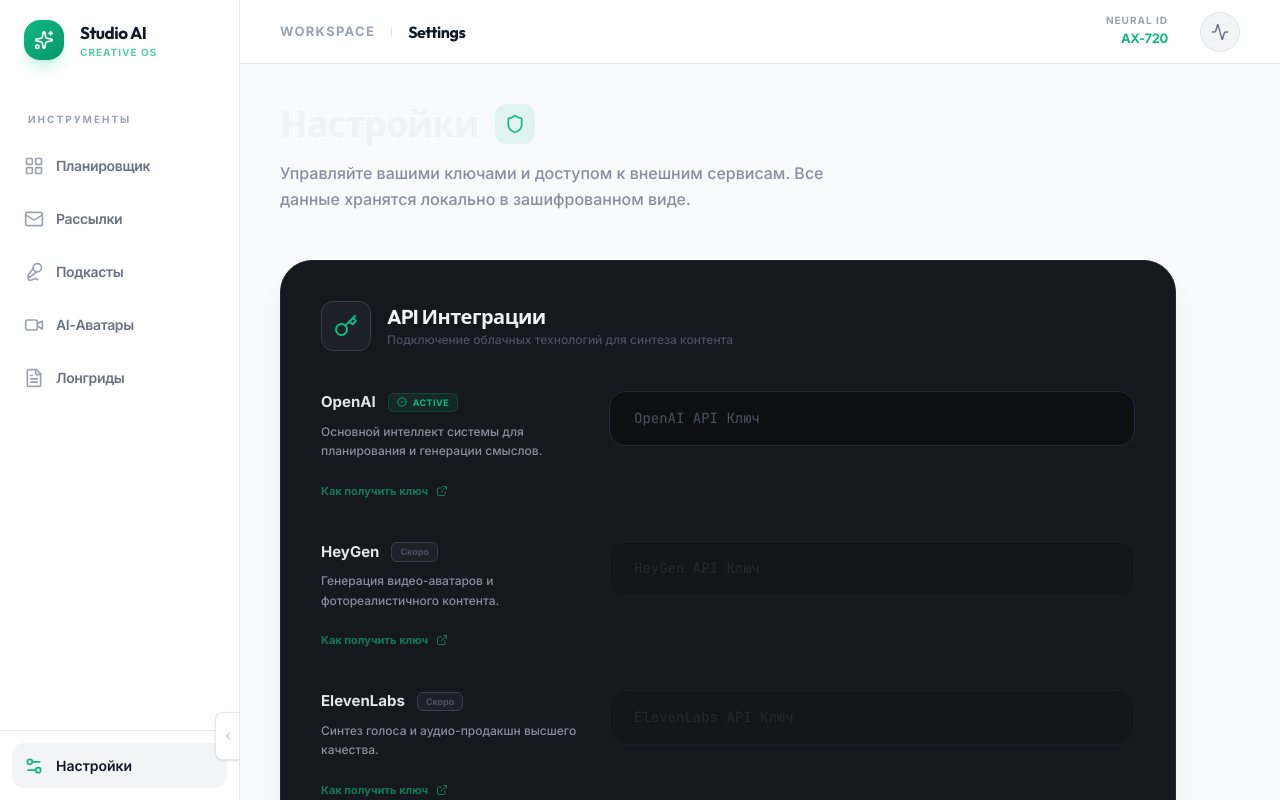
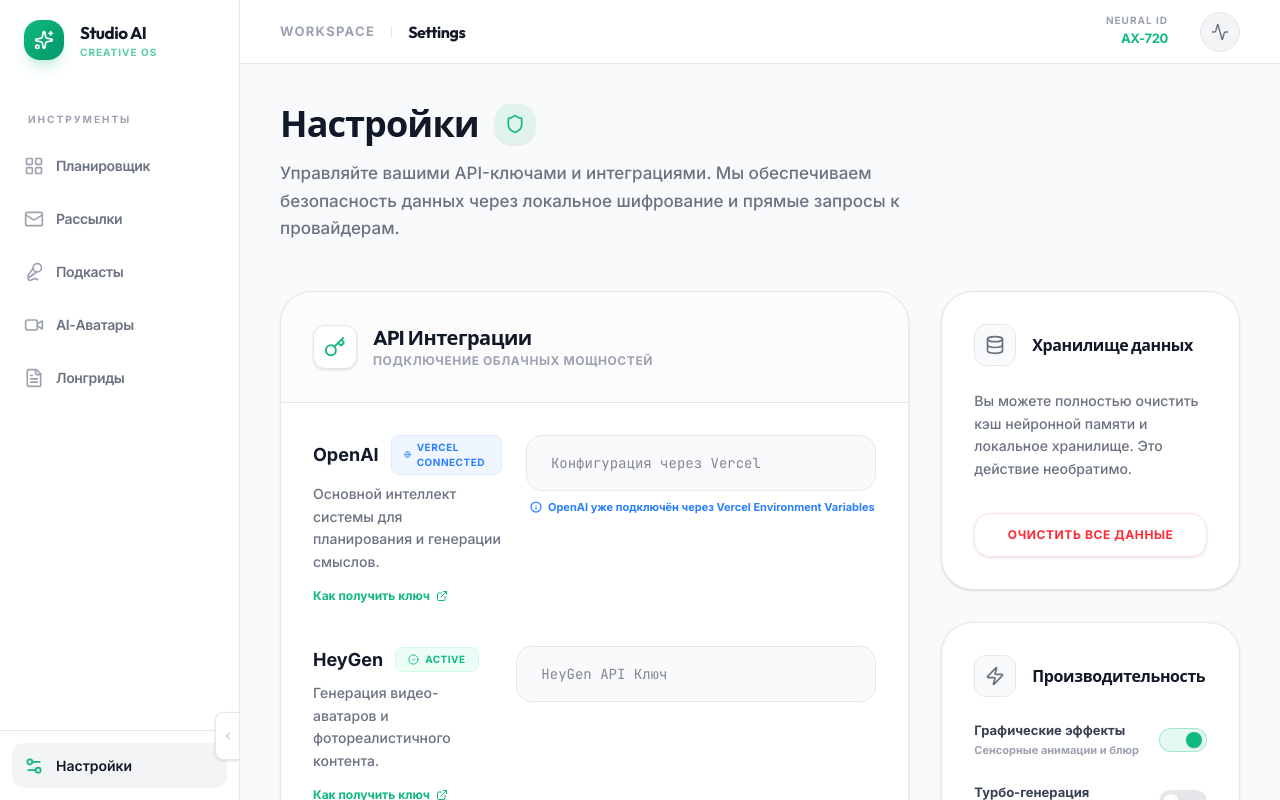
Before and after one commit to alekseeva943-cloud/AI-Content-OS, a React (Vite) app: page /settings in a window 1280 px wide. Built offline with nearby package versions, Linux system fonts and the light colour scheme; no server answers.

Commit message:
Настраиваю

```diff
--- a/src/config/providers.ts
+++ b/src/config/providers.ts
@@ -22,7 +22,7 @@
     id: 'heygen',
     name: 'HeyGen',
     description: 'Генерация видео-аватаров и фотореалистичного контента.',
-    isEnabled: false,
+    isEnabled: true,
     requiresKey: true,
     documentationUrl: 'https://www.heygen.com/',
   },
@@ -30,7 +30,7 @@
     id: 'elevenlabs',
     name: 'ElevenLabs',
     description: 'Синтез голоса и аудио-продакшн высшего качества.',
-    isEnabled: false,
+    isEnabled: true,
     requiresKey: true,
     documentationUrl: 'https://elevenlabs.io/',
   },
--- a/src/pages/SettingsPage.tsx
+++ b/src/pages/SettingsPage.tsx
@@ -1,9 +1,21 @@
-import React from 'react';
-import { Shield, Key, Database, Zap, ExternalLink, CheckCircle2 } from 'lucide-react';
-import { motion } from 'motion/react';
+import React, { useState, useEffect } from 'react';
+import {
+  Shield,
+  Key,
+  Database,
+  Zap,
+  ExternalLink,
+  CheckCircle2,
+  AlertCircle,
+  Loader2,
+  Lock,
+  Globe
+} from 'lucide-react';
+import { motion, AnimatePresence } from 'motion/react';
 import { GlassCard, Button } from '@/src/shared/components/UI';
 import { useSettingsStore } from '@/src/stores/useSettingsStore';
-import { AI_PROVIDERS } from '@/src/config/providers';
+import { AI_PROVIDERS, AIProviderConfig } from '@/src/config/providers';
+import { cn } from '@/src/lib/utils';
 
 export function SettingsPage() {
   const {
@@ -12,139 +24,303 @@
     elevenlabsKey, setElevenlabsKey
   } = useSettingsStore();
 
+  const [saveStatus, setSaveStatus] = useState<'idle' | 'saving' | 'success'>('idle');
+
   const handleSave = () => {
-    // Logic to save/validate would go here
-    console.log('Keys saved securely to internal state');
+    setSaveStatus('saving');
+    // Simulate save delay
+    setTimeout(() => {
+      setSaveStatus('success');
+      setTimeout(() => setSaveStatus('idle'), 2000);
+    }, 800);
   };
 
+  const isVercelConfigured = Boolean((import.meta as any).env.VITE_OPENAI_API_KEY);
+
   return (
-    <div className="max-w-4xl space-y-12 pb-20 animate-in fade-in slide-in-from-bottom-4 duration-700">
-      <section className="flex flex-col gap-2">
+    <div className="max-w-5xl mx-auto space-y-12 pb-20 animate-in fade-in slide-in-from-bottom-4 duration-700">
+      <header className="flex flex-col gap-4">
         <div className="flex items-center gap-4">
-            <h1 className="text-4xl font-bold tracking-tight text-[#F1F2F4] font-display">
+            <h1 className="text-4xl font-bold tracking-tight text-[#111827] font-display">
               Настройки
             </h1>
-            <div className="w-10 h-10 rounded-xl bg-[#10B981]/10 flex items-center justify-center text-[#10B981]">
+            <div className="w-10 h-10 rounded-2xl bg-[#10B981]/10 flex items-center justify-center text-[#10B981] shadow-sm">
                 <Shield size={20} />
             </div>
         </div>
-        <p className="text-[#898E9E] max-w-xl text-[16px] font-medium leading-relaxed mt-2">
-          Управляйте вашими ключами и доступом к внешним сервисам. Все данные хранятся локально в зашифрованном виде.
+        <p className="text-[#6B7280] max-w-2xl text-[17px] font-medium leading-relaxed">
+          Управляйте вашими API-ключами и интеграциями. Мы обеспечиваем безопасность данных через локальное шифрование и прямые запросы к провайдерам.
         </p>
-      </section>
+      </header>
 
-      <div className="space-y-10">
-        <GlassCard className="p-10 w-full bg-[#15181E] border-[#242933] shadow-xl">
-           <div className="flex items-center gap-4 mb-10">
-             <div className="p-3 rounded-xl bg-[#1C2028] border border-[#383E4C]">
-               <Key className="w-6 h-6 text-[#10B981]" />
+      <div className="grid grid-cols-1 lg:grid-cols-3 gap-8">
+        <div className="lg:col-span-2 space-y-8">
+          <GlassCard className="p-0 overflow-hidden bg-white border-[#E5E7EB] shadow-sm">
+             <div className="p-8 border-b border-[#E5E7EB] bg-[#F9FAFB]/50">
+               <div className="flex items-center gap-4">
+                 <div className="p-2.5 rounded-xl bg-white border border-[#E5E7EB] text-[#10B981] shadow-sm">
+                   <Key size={22} />
                  </div>
                  <div className="flex flex-col">
-                <h2 className="text-xl font-bold text-[#F1F2F4] tracking-tight">API Интеграции</h2>
-                <span className="text-[12px] font-medium text-[#4B5262]">Подключение облачных технологий для синтеза контента</span>
+                    <h2 className="text-xl font-bold text-[#111827] tracking-tight">API Интеграции</h2>
+                    <span className="text-[12px] font-bold text-[#9CA3AF] uppercase tracking-wider">Подключение облачных мощностей</span>
+                 </div>
                </div>
              </div>
 
-           <div className="space-y-10">
+             <div className="p-8 space-y-10">
                 {AI_PROVIDERS.map((provider) => (
-                <div key={provider.id} className="flex flex-col md:flex-row md:items-start gap-8 group">
-                   <div className="w-full md:w-64 flex-shrink-0">
-                      <div className="flex items-center gap-3 mb-2">
-                        <span className="text-[15px] font-bold text-[#E2E4E9] group-hover:text-[#10B981] transition-colors">{provider.name}</span>
-                        {provider.isEnabled ? (
-                          <div className="flex items-center gap-1.5 px-2 py-0.5 rounded-md bg-[#10B981]/10 border border-[#10B981]/20">
-                             <CheckCircle2 size={10} className="text-[#10B981]" />
-                             <span className="text-[9px] font-bold text-[#10B981] uppercase tracking-wider">Active</span>
+                  <IntegrationCard
+                    key={provider.id}
+                    provider={provider}
+                    value={
+                      provider.id === 'openai' ? openaiKey :
+                      provider.id === 'heygen' ? heygenKey :
+                      elevenlabsKey
+                    }
+                    onChange={(val) => {
+                      if (provider.id === 'openai') setOpenAIKey(val);
+                      if (provider.id === 'heygen') setHeygenKey(val);
+                      if (provider.id === 'elevenlabs') setElevenlabsKey(val);
+                    }}
+                    isVercelConfigured={provider.id === 'openai' && isVercelConfigured}
+                  />
+                ))}
+             </div>
+
+             <div className="p-8 bg-[#F9FAFB]/50 border-t border-[#E5E7EB] flex items-center justify-between">
+                <div className="flex items-center gap-2 text-[12px] font-bold text-[#9CA3AF]">
+                  <Lock size={14} />
+                  <span>Ключи хранятся в зашифрованном виде в вашем браузере</span>
+                </div>
+                <Button
+                  onClick={handleSave}
+                  className="min-w-[200px] h-12 shadow-lg shadow-[#10B981]/10 rounded-2xl"
+                  disabled={saveStatus !== 'idle'}
+                >
+                  {saveStatus === 'saving' ? (
+                    <div className="flex items-center gap-2">
+                      <Loader2 size={18} className="animate-spin" />
+                      <span>Сохранение...</span>
+                    </div>
+                  ) : saveStatus === 'success' ? (
+                    <div className="flex items-center gap-2">
+                      <CheckCircle2 size={18} />
+                      <span>Сохранено!</span>
                     </div>
                   ) : (
-                          <span className="text-[9px] font-bold text-[#4B5262] bg-[#1C2028] px-2 py-0.5 rounded-md border border-[#383E4C]">Cкоро</span>
+                    "Обновить настройки"
+                  )}
+                </Button>
+             </div>
+          </GlassCard>
+        </div>
+
+        <div className="space-y-8">
+           <GlassCard className="p-8 bg-white border-[#E5E7EB] shadow-sm group hover:border-[#10B981]/30 transition-all cursor-default">
+              <div className="flex items-center gap-4 mb-6">
+                <div className="p-2.5 rounded-xl bg-[#F9FAFB] border border-[#E5E7EB] text-[#6B7280] group-hover:text-[#10B981] transition-colors">
+                  <Database size={20} />
+                </div>
+                <h3 className="text-base font-bold text-[#111827]">Хранилище данных</h3>
+              </div>
+              <p className="text-[14px] text-[#6B7280] leading-relaxed mb-8 font-medium">
+                Вы можете полностью очистить кэш нейронной памяти и локальное хранилище. Это действие необратимо.
+              </p>
+              <Button variant="outline" className="w-full text-red-500 border-red-100 hover:bg-red-50 hover:border-red-200 rounded-2xl font-bold h-11 text-xs uppercase tracking-wider">
+                Очистить все данные
+              </Button>
+           </GlassCard>
+
+           <GlassCard className="p-8 bg-white border-[#E5E7EB] shadow-sm group">
+              <div className="flex items-center gap-4 mb-6">
+                <div className="p-2.5 rounded-xl bg-[#F9FAFB] border border-[#E5E7EB] text-[#6B7280] group-hover:text-[#10B981] transition-colors">
+                  <Zap size={20} />
+                </div>
+                <h3 className="text-base font-bold text-[#111827]">Производительность</h3>
+              </div>
+              <div className="space-y-6">
+                <div className="flex items-center justify-between">
+                  <div className="flex flex-col gap-0.5">
+                    <span className="text-[13px] font-bold text-[#374151]">Графические эффекты</span>
+                    <span className="text-[11px] font-bold text-[#9CA3AF]">Сенсорные анимации и блюр</span>
+                  </div>
+                  <div className="w-12 h-6 rounded-full bg-[#10B981]/10 border border-[#10B981]/30 p-1 flex items-center justify-end">
+                     <div className="w-4 h-4 rounded-full bg-[#10B981] shadow-sm" />
+                  </div>
+                </div>
+                <div className="flex items-center justify-between">
+                  <div className="flex flex-col gap-0.5">
+                    <span className="text-[13px] font-bold text-[#374151]">Турбо-генерация</span>
+                    <span className="text-[11px] font-bold text-[#9CA3AF]">Приоритетные запросы</span>
+                  </div>
+                  <div className="w-12 h-6 rounded-full bg-[#E5E7EB] p-1 flex items-center justify-start">
+                     <div className="w-4 h-4 rounded-full bg-white shadow-sm" />
+                  </div>
+                </div>
+              </div>
+           </GlassCard>
+
+           <div className="p-8 rounded-[2rem] bg-gradient-to-br from-[#10B981] to-[#059669] text-white shadow-lg shadow-[#10B981]/20">
+              <h4 className="text-lg font-bold mb-3 font-display">Нужна помощь?</h4>
+              <p className="text-white/80 text-[13px] leading-relaxed mb-6 font-medium">
+                Если у вас возникли сложности с получением API ключей, загляните в наш гайд для мейкеров.
+              </p>
+              <Button className="w-full bg-white text-[#10B981] hover:bg-white/90 rounded-2xl font-bold h-11">
+                 Открыть базу знаний
+              </Button>
+           </div>
+        </div>
+      </div>
+    </div>
+  );
+}
+
+interface IntegrationCardProps {
+  key?: React.Key;
+  provider: AIProviderConfig;
+  value: string;
+  onChange: (val: string) => void;
+  isVercelConfigured?: boolean;
+}
+
+function IntegrationCard({ provider, value, onChange, isVercelConfigured }: IntegrationCardProps) {
+  const [isValidating, setIsValidating] = useState(false);
+  const [validationStatus, setValidationStatus] = useState<'none' | 'valid' | 'invalid'>('none');
+
+  useEffect(() => {
+    if (value.length > 10) {
+      setIsValidating(true);
+      const timer = setTimeout(() => {
+        // Simple logic: OpenAI keys start with sk-, ElevenLabs are 32 chars, etc.
+        let isValid = false;
+        if (provider.id === 'openai' && value.startsWith('sk-')) isValid = true;
+        if (provider.id === 'elevenlabs' && value.length >= 20) isValid = true;
+        if (provider.id === 'heygen' && value.length >= 10) isValid = true;
+
+        setValidationStatus(isValid ? 'valid' : 'invalid');
+        setIsValidating(false);
+      }, 600);
+      return () => clearTimeout(timer);
+    } else if (value.length > 0) {
+      setValidationStatus('invalid');
+    } else {
+      setValidationStatus('none');
+    }
+  }, [value, provider.id]);
+
+  return (
+    <div className={cn(
+      "space-y-6 transition-all",
+      !provider.isEnabled && "opacity-50 grayscale pointer-events-none"
+    )}>
+      <div className="flex flex-col md:flex-row md:items-start justify-between gap-6">
+        <div className="flex-1 space-y-2">
+           <div className="flex items-center gap-3">
+              <span className="text-lg font-bold text-[#111827]">{provider.name}</span>
+              {provider.isEnabled ? (
+                 isVercelConfigured ? (
+                    <div className="flex items-center gap-1.5 px-3 py-1 rounded-lg bg-blue-50 border border-blue-100">
+                      <Globe size={11} className="text-blue-500" />
+                      <span className="text-[10px] font-bold text-blue-500 uppercase tracking-wider">Vercel Connected</span>
+                    </div>
+                 ) : (
+                    <div className="flex items-center gap-1.5 px-3 py-1 rounded-lg bg-emerald-50 border border-emerald-100">
+                      <CheckCircle2 size={11} className="text-[#10B981]" />
+                      <span className="text-[10px] font-bold text-[#10B981] uppercase tracking-wider">Active</span>
+                    </div>
+                 )
+              ) : (
+                <span className="text-[10px] font-bold text-[#9CA3AF] bg-[#F9FAFB] px-2 py-0.5 rounded-lg border border-[#E5E7EB] uppercase tracking-widest">Coming Soon</span>
               )}
            </div>
-                      <p className="text-[12px] text-[#898E9E] leading-relaxed font-medium mb-4">{provider.description}</p>
+           <p className="text-[14px] text-[#6B7280] font-medium leading-relaxed max-w-md">
+             {provider.description}
+           </p>
            <a
               href={provider.documentationUrl}
               target="_blank"
               rel="noopener noreferrer"
-                        className="inline-flex items-center gap-2 text-[11px] font-bold text-[#10B981] opacity-60 hover:opacity-100 transition-all"
+              className="inline-flex items-center gap-1.5 text-[12px] font-bold text-[#10B981] hover:underline"
            >
               Как получить ключ
               <ExternalLink size={12} />
            </a>
         </div>
 
-                   <div className="flex-1">
-                      <div className="relative group/input">
+        <div className="w-full md:w-[360px] space-y-2">
+           <div className="relative group">
               <input
                 type="password"
-                            placeholder={`${provider.name} API Ключ`}
-                            disabled={!provider.isEnabled}
-                            value={
-                                provider.id === 'openai' ? openaiKey :
-                                provider.id === 'heygen' ? heygenKey :
-                                elevenlabsKey
-                            }
-                            onChange={(e) => {
-                                if (provider.id === 'openai') setOpenAIKey(e.target.value);
-                                if (provider.id === 'heygen') setHeygenKey(e.target.value);
-                                if (provider.id === 'elevenlabs') setElevenlabsKey(e.target.value);
-                            }}
-                            className="w-full bg-[#0D0F12] border border-[#242933] rounded-2xl px-6 py-4 text-[14px] font-mono text-[#F1F2F4] focus:outline-none focus:border-[#10B981]/40 transition-all placeholder:text-[#4B5262] disabled:opacity-30 disabled:cursor-not-allowed group-hover/input:border-[#383E4C]"
+                placeholder={isVercelConfigured ? "Конфигурация через Vercel" : `${provider.name} API Ключ`}
+                value={isVercelConfigured ? "" : value}
+                disabled={!provider.isEnabled || isVercelConfigured}
+                onChange={(e) => onChange(e.target.value)}
+                className={cn(
+                  "w-full h-14 bg-[#F9FAFB] border rounded-2xl px-6 py-4 text-[14px] font-mono transition-all pr-12 focus:outline-none focus:ring-4 focus:ring-[#10B981]/5",
+                  validationStatus === 'valid' ? "border-[#10B981] text-[#059669]" :
+                  validationStatus === 'invalid' ? "border-red-200 text-red-500" :
+                  "border-[#E5E7EB] text-[#111827] focus:border-[#10B981]"
+                )}
               />
-                        <div className="absolute inset-0 rounded-2xl bg-[#10B981]/[0.02] opacity-0 group-focus-within/input:opacity-100 transition-opacity pointer-events-none" />
+              <div className="absolute right-4 top-1/2 -translate-y-1/2">
+                {isValidating ? (
+                  <Loader2 size={18} className="animate-spin text-[#9CA3AF]" />
+                ) : validationStatus === 'valid' ? (
+                  <CheckCircle2 size={18} className="text-[#10B981]" />
+                ) : validationStatus === 'invalid' ? (
+                  <AlertCircle size={18} className="text-red-400" />
+                ) : null}
               </div>
            </div>
-                </div>
-              ))}
-           </div>
-
-           <div className="mt-12 pt-10 border-t border-[#242933] flex justify-end">
-              <Button
-                onClick={handleSave}
-                className="w-full md:w-64 shadow-xl shadow-[#10B981]/10 rounded-xl"
+           <AnimatePresence mode="wait">
+             {isVercelConfigured ? (
+               <motion.p
+                 initial={{ opacity: 0, y: -4 }}
+                 animate={{ opacity: 1, y: 0 }}
+                 className="text-[11px] font-bold text-blue-500 flex items-center gap-1.5 ml-1"
                >
-                Сохранить настройки
-              </Button>
-           </div>
-        </GlassCard>
-
-        <div className="grid grid-cols-1 md:grid-cols-2 gap-8">
-           <GlassCard className="p-8 group bg-[#15181E] border-[#242933] transition-all hover:border-[#10B981]/20">
-              <div className="flex items-center gap-4 mb-6">
-                <div className="p-2.5 rounded-xl bg-[#1C2028] border border-[#383E4C] text-[#898E9E] group-hover:text-[#10B981] transition-colors">
-                  <Database size={20} />
-                </div>
-                <h3 className="text-base font-bold text-[#F1F2F4]">Хранилище данных</h3>
-              </div>
-              <p className="text-[13px] text-[#898E9E] leading-relaxed mb-8 font-medium">
-                Вы можете очистить все временные данные и сбросить кэш нейронной памяти.
-              </p>
-              <Button variant="outline" size="sm" className="text-red-400 border-red-500/20 hover:bg-red-500/10 hover:border-red-500/40 rounded-xl font-bold">
-                Сбросить кэш
-              </Button>
-           </GlassCard>
-
-           <GlassCard className="p-8 group bg-[#15181E] border-[#242933] transition-all hover:border-[#10B981]/20">
-              <div className="flex items-center gap-4 mb-6">
-                <div className="p-2.5 rounded-xl bg-[#1C2028] border border-[#383E4C] text-[#898E9E] group-hover:text-[#10B981] transition-colors">
-                  <Zap size={20} />
-                </div>
-                <h3 className="text-base font-bold text-[#F1F2F4]">Глубина интерфейса</h3>
-              </div>
-              <p className="text-[13px] text-[#898E9E] leading-relaxed mb-8 font-medium">
-                Настройте баланс между визуальными эффектами и скоростью работы.
-              </p>
-              <div className="flex items-center justify-between">
-                <span className="text-[11px] font-bold text-[#4B5262] uppercase tracking-wider">High Fidelity Mode</span>
-                <div className="w-12 h-6 rounded-full bg-[#10B981]/10 border border-[#10B981]/30 p-1 flex items-center justify-end shadow-inner">
-                   <motion.div
-                     layout
-                     className="w-4 h-4 rounded-full bg-[#10B981] shadow-[0_0_8px_rgba(16,185,129,0.5)] cursor-pointer"
-                   />
-                </div>
-              </div>
-           </GlassCard>
+                 <Info size={12} /> OpenAI уже подключён через Vercel Environment Variables
+               </motion.p>
+             ) : validationStatus === 'valid' ? (
+               <motion.p
+                 initial={{ opacity: 0, y: -4 }}
+                 animate={{ opacity: 1, y: 0 }}
+                 className="text-[11px] font-bold text-[#059669] flex items-center gap-1.5 ml-1"
+               >
+                 <CheckCircle2 size={12} /> Ключ выглядит корректно
+               </motion.p>
+             ) : validationStatus === 'invalid' && value.length > 0 && (
+               <motion.p
+                initial={{ opacity: 0, y: -4 }}
+                animate={{ opacity: 1, y: 0 }}
+                className="text-[11px] font-bold text-red-500 flex items-center gap-1.5 ml-1"
+               >
+                 <AlertCircle size={12} /> Неверный формат ключа
+               </motion.p>
+             )}
+           </AnimatePresence>
         </div>
       </div>
     </div>
   );
 }
+
+function Info({ size }: { size: number }) {
+  return (
+    <svg
+      width={size}
+      height={size}
+      viewBox="0 0 24 24"
+      fill="none"
+      stroke="currentColor"
+      strokeWidth="2.5"
+      strokeLinecap="round"
+      strokeLinejoin="round"
+    >
+      <circle cx="12" cy="12" r="10" />
+      <path d="M12 16v-4" />
+      <path d="M12 8h.01" />
+    </svg>
+  );
+}
--- a/src/services/ai/openaiClient.ts
+++ b/src/services/ai/openaiClient.ts
@@ -16,11 +16,13 @@
 
   private getClient(): OpenAI | null {
     const { openaiKey } = useSettingsStore.getState();
+    const envKey = (import.meta as any).env.VITE_OPENAI_API_KEY;
+    const finalKey = openaiKey || envKey;
 
-    if (!openaiKey) return null;
+    if (!finalKey) return null;
 
     return new OpenAI({
-      apiKey: openaiKey,
+      apiKey: finalKey,
       dangerouslyAllowBrowser: true // Ideally proxied through server, but foundation allows this for now
     });
   }
--- a/src/stores/useSettingsStore.ts
+++ b/src/stores/useSettingsStore.ts
@@ -18,7 +18,7 @@
       openaiKey: '',
       heygenKey: '',
       elevenlabsKey: '',
-      isDarkMode: true,
+      isDarkMode: false,
       setOpenAIKey: (openaiKey) => set({ openaiKey }),
       setHeygenKey: (heygenKey) => set({ heygenKey }),
       setElevenlabsKey: (elevenlabsKey) => set({ elevenlabsKey }),
```
Also changed, not shown: src/config/modules.ts (+38 -26 lines), src/shared/components/ModulePage.tsx (+6 -1 lines), src/shared/components/forms/FormComponents.tsx (+26 -18 lines), 1 other file (tests, documents, lock files or other folders). Lines whose indentation alone changed are shown as unchanged.
